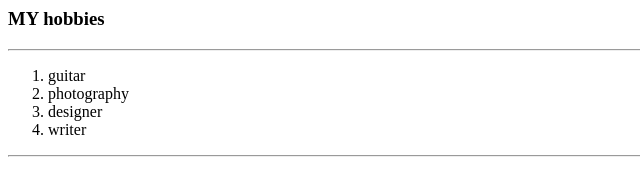
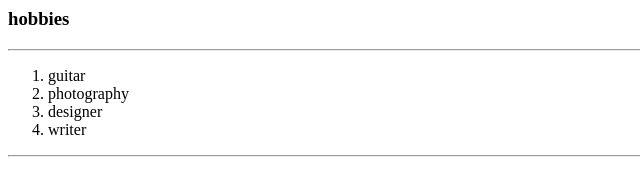
Before and after one commit to dimitrismht/cv, a plain HTML site: page hobbies.html in a window 1280 px wide. Shown: the full height of the page, 0-640 px from the left. Drawn offline with Linux system fonts and the light colour scheme.

Commit message:
update hobbies.html

```diff
--- a/hobbies.html
+++ b/hobbies.html
@@ -5,7 +5,7 @@
     <title>my hobbies</title>
   </head>
   <body>
-    <h3>MY hobbies</h3>
+    <h3>hobbies</h3>
     <hr>
     <ol>
       <li>guitar</li>
```
